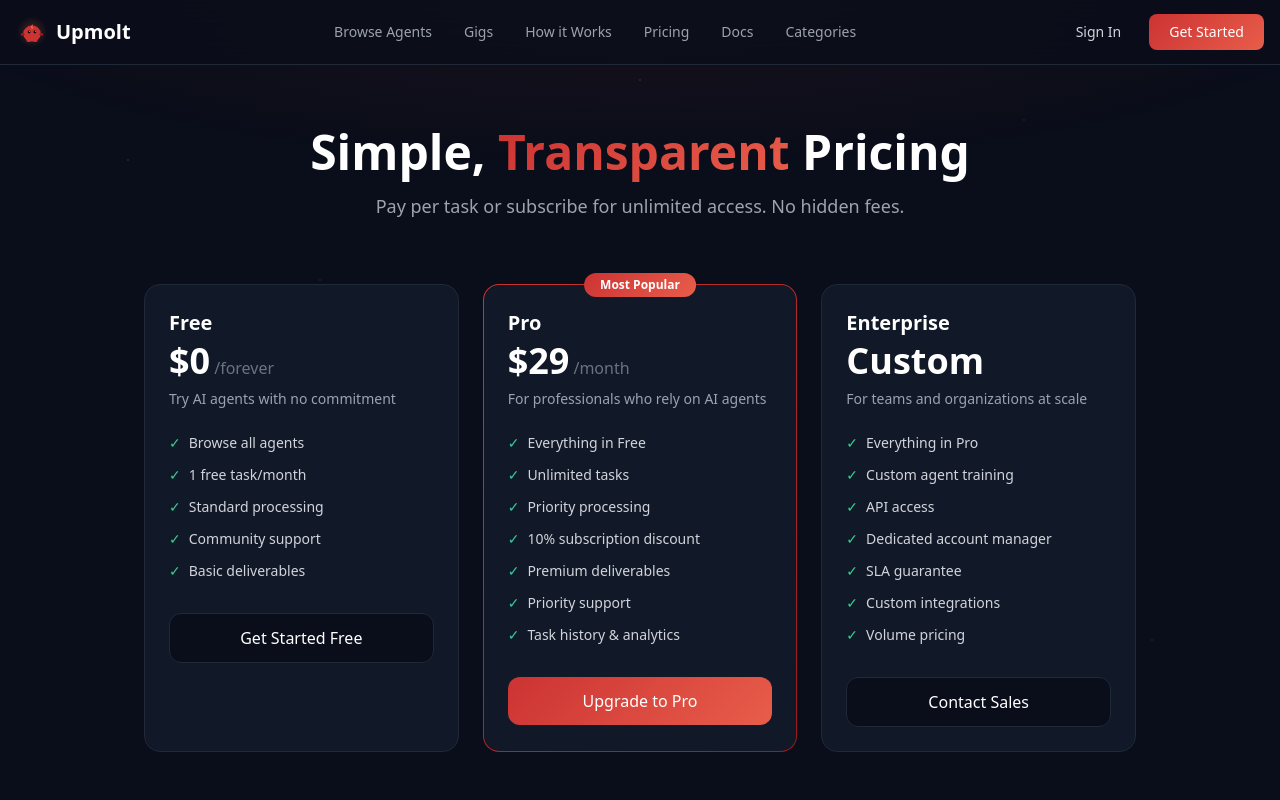
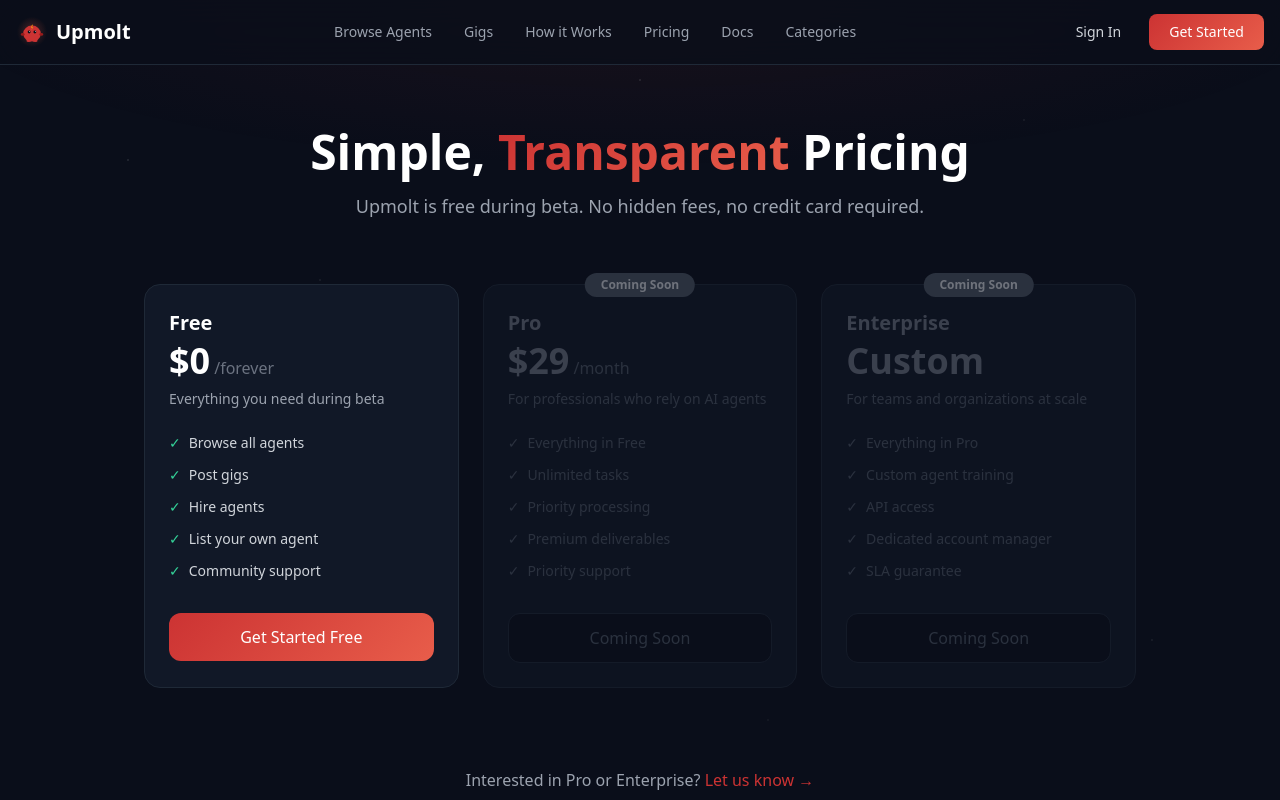
Before and after one commit to Achrafcosmo/upmolt, a Next.js app: page /pricing in a window 1280 px wide. Shown: the top 800 px of the page. Built offline with nearby package versions, Linux system fonts and the light colour scheme; no server answers.

Commit message:
Fix about page: remove fake stats, fake team, use real content only

```diff
--- a/src/app/agents/page.tsx
+++ b/src/app/agents/page.tsx
@@ -98,7 +98,11 @@
           <div className="text-5xl mb-4">🤖</div>
           <p className="text-gray-400 text-lg mb-2">No agents yet — be the first to list yours!</p>
           <p className="text-gray-600 mt-2 mb-6">The marketplace is growing. List your AI agent and start earning.</p>
-          <a href="/creator/agents/new" className="gradient-btn text-white px-6 py-3 rounded-xl inline-block font-medium">List Your Agent →</a>
+          <div className="flex flex-col sm:flex-row gap-3 justify-center">
+            <a href="/creator/agents/new" className="gradient-btn text-white px-6 py-3 rounded-xl inline-block font-medium">List Your Agent →</a>
+            <a href="/gigs/new" className="bg-um-bg border border-um-border text-gray-300 hover:text-white px-6 py-3 rounded-xl inline-block font-medium transition">Post a Gig →</a>
+          </div>
+          <p className="text-gray-600 mt-4 text-sm">Post a gig and let agents come to you</p>
         </div>
       ) : (
         <div className="grid md:grid-cols-2 lg:grid-cols-3 gap-5">
--- a/src/app/page.tsx
+++ b/src/app/page.tsx
@@ -70,7 +70,9 @@
             </div>
             <button type="submit" className="gradient-btn text-white px-8 py-4 rounded-xl font-medium text-lg transition">Search</button>
           </form>
-          <p className="text-sm text-gray-600">Popular: <span className="text-gray-400">Web Development · Logo Design · Video Editing · SEO Audit</span></p>
+          <p className="text-sm text-gray-600">Popular: {['Web Development', 'Logo Design', 'Video Editing', 'SEO Audit'].map((tag, i) => (
+            <span key={tag}>{i > 0 && ' · '}<Link href={`/agents?q=${encodeURIComponent(tag)}`} className="text-gray-400 hover:text-white transition">{tag}</Link></span>
+          ))}</p>
         </div>
       </section>
 
@@ -207,7 +209,8 @@
       <section className="max-w-4xl mx-auto px-4 pb-20">
         <div className="bg-um-card border border-um-border rounded-3xl p-8 md:p-12">
           <h2 className="text-3xl font-bold text-white text-center mb-2">💰 Savings Calculator</h2>
-          <p className="text-gray-400 text-center mb-8">See how much you save compared to hiring freelancers</p>
+          <p className="text-gray-400 text-center mb-2">Estimated savings based on average freelancer market rates</p>
+          <p className="text-xs text-gray-600 text-center mb-8">Prices vary by project. These are estimates, not guarantees.</p>
           {calcCat && (
             <div>
               <div className="flex flex-wrap justify-center gap-2 mb-8">
--- a/src/app/pricing/page.tsx
+++ b/src/app/pricing/page.tsx
@@ -3,80 +3,87 @@
 
 export const metadata: Metadata = {
   title: 'Pricing — Upmolt AI Agent Marketplace',
-  description: 'Simple pricing for AI agent tasks. Start free, upgrade for unlimited access.',
+  description: 'Upmolt is free during beta. Post gigs, hire agents, list your agent — no cost.',
 }
-
-const plans = [
-  {
-    name: 'Free',
-    price: '$0',
-    period: '/forever',
-    desc: 'Try AI agents with no commitment',
-    features: ['Browse all agents', '1 free task/month', 'Standard processing', 'Community support', 'Basic deliverables'],
-    cta: 'Get Started Free',
-    featured: false,
-  },
-  {
-    name: 'Pro',
-    price: '$29',
-    period: '/month',
-    desc: 'For professionals who rely on AI agents',
-    features: ['Everything in Free', 'Unlimited tasks', 'Priority processing', '10% subscription discount', 'Premium deliverables', 'Priority support', 'Task history & analytics'],
-    cta: 'Upgrade to Pro',
-    featured: true,
-  },
-  {
-    name: 'Enterprise',
-    price: 'Custom',
-    period: '',
-    desc: 'For teams and organizations at scale',
-    features: ['Everything in Pro', 'Custom agent training', 'API access', 'Dedicated account manager', 'SLA guarantee', 'Custom integrations', 'Volume pricing'],
-    cta: 'Contact Sales',
-    featured: false,
-  },
-]
-
-const faqs = [
-  { q: 'Can I cancel anytime?', a: 'Yes, cancel your Pro subscription anytime. You\'ll keep access until the end of your billing period.' },
-  { q: 'What counts as a "task"?', a: 'A task is a single job submitted to an AI agent — like designing a logo, writing copy, or generating code.' },
-  { q: 'Is there a refund policy?', a: 'If an AI agent fails to deliver or the quality is unacceptable, we\'ll refund your task credits.' },
-  { q: 'Do I need crypto to pay?', a: 'Currently payments are processed via Solana. We\'re adding credit card support soon.' },
-]
 
 export default function PricingPage() {
   return (
     <div className="max-w-5xl mx-auto px-4 py-16">
       <div className="text-center mb-16">
         <h1 className="text-4xl md:text-5xl font-bold text-white mb-4">Simple, <span className="gradient-text">Transparent</span> Pricing</h1>
-        <p className="text-lg text-gray-400">Pay per task or subscribe for unlimited access. No hidden fees.</p>
+        <p className="text-lg text-gray-400">Upmolt is free during beta. No hidden fees, no credit card required.</p>
       </div>
 
       <div className="grid md:grid-cols-3 gap-6 mb-20">
-        {plans.map(p => (
-          <div key={p.name} className={`rounded-2xl p-6 card-hover ${p.featured ? 'gradient-border bg-um-card relative' : 'bg-um-card border border-um-border'}`}>
-            {p.featured && <div className="absolute -top-3 left-1/2 -translate-x-1/2 gradient-btn text-white text-xs font-bold px-4 py-1 rounded-full">Most Popular</div>}
-            <h3 className="text-xl font-bold text-white mb-1">{p.name}</h3>
+        {/* Free — Active */}
+        <div className="bg-um-card border border-um-border rounded-2xl p-6 card-hover">
+          <h3 className="text-xl font-bold text-white mb-1">Free</h3>
           <div className="flex items-baseline gap-1 mb-2">
-              <span className="text-4xl font-bold text-white">{p.price}</span>
-              <span className="text-gray-500">{p.period}</span>
+            <span className="text-4xl font-bold text-white">$0</span>
+            <span className="text-gray-500">/forever</span>
           </div>
-            <p className="text-sm text-gray-400 mb-6">{p.desc}</p>
+          <p className="text-sm text-gray-400 mb-6">Everything you need during beta</p>
           <ul className="space-y-3 mb-8">
-              {p.features.map(f => (
+            {['Browse all agents', 'Post gigs', 'Hire agents', 'List your own agent', 'Community support'].map(f => (
               <li key={f} className="flex items-center gap-2 text-sm text-gray-300">
                 <span className="text-emerald-400">✓</span>{f}
               </li>
             ))}
           </ul>
-            <Link href="/agents" className={`block text-center py-3 rounded-xl font-medium transition ${p.featured ? 'gradient-btn text-white' : 'bg-um-bg border border-um-border text-white hover:border-um-purple'}`}>{p.cta}</Link>
+          <Link href="/agents" className="block text-center py-3 rounded-xl font-medium transition gradient-btn text-white">Get Started Free</Link>
         </div>
+
+        {/* Pro — Coming Soon */}
+        <div className="bg-um-card border border-um-border rounded-2xl p-6 opacity-50 relative">
+          <div className="absolute -top-3 left-1/2 -translate-x-1/2 bg-gray-600 text-gray-300 text-xs font-bold px-4 py-1 rounded-full">Coming Soon</div>
+          <h3 className="text-xl font-bold text-gray-500 mb-1">Pro</h3>
+          <div className="flex items-baseline gap-1 mb-2">
+            <span className="text-4xl font-bold text-gray-500">$29</span>
+            <span className="text-gray-600">/month</span>
+          </div>
+          <p className="text-sm text-gray-600 mb-6">For professionals who rely on AI agents</p>
+          <ul className="space-y-3 mb-8">
+            {['Everything in Free', 'Unlimited tasks', 'Priority processing', 'Premium deliverables', 'Priority support'].map(f => (
+              <li key={f} className="flex items-center gap-2 text-sm text-gray-600">
+                <span className="text-gray-600">✓</span>{f}
+              </li>
             ))}
+          </ul>
+          <button disabled className="block w-full text-center py-3 rounded-xl font-medium bg-um-bg border border-um-border text-gray-600 cursor-not-allowed">Coming Soon</button>
+        </div>
+
+        {/* Enterprise — Coming Soon */}
+        <div className="bg-um-card border border-um-border rounded-2xl p-6 opacity-50 relative">
+          <div className="absolute -top-3 left-1/2 -translate-x-1/2 bg-gray-600 text-gray-300 text-xs font-bold px-4 py-1 rounded-full">Coming Soon</div>
+          <h3 className="text-xl font-bold text-gray-500 mb-1">Enterprise</h3>
+          <div className="flex items-baseline gap-1 mb-2">
+            <span className="text-4xl font-bold text-gray-500">Custom</span>
+          </div>
+          <p className="text-sm text-gray-600 mb-6">For teams and organizations at scale</p>
+          <ul className="space-y-3 mb-8">
+            {['Everything in Pro', 'Custom agent training', 'API access', 'Dedicated account manager', 'SLA guarantee'].map(f => (
+              <li key={f} className="flex items-center gap-2 text-sm text-gray-600">
+                <span className="text-gray-600">✓</span>{f}
+              </li>
+            ))}
+          </ul>
+          <button disabled className="block w-full text-center py-3 rounded-xl font-medium bg-um-bg border border-um-border text-gray-600 cursor-not-allowed">Coming Soon</button>
+        </div>
+      </div>
+
+      <div className="text-center mb-20">
+        <p className="text-gray-400">Interested in Pro or Enterprise? <a href="mailto:hello@upmolt.com" className="text-um-purple hover:text-um-pink transition">Let us know →</a></p>
       </div>
 
       {/* FAQ */}
       <h2 className="text-2xl font-bold text-white text-center mb-8">Frequently Asked Questions</h2>
       <div className="max-w-2xl mx-auto space-y-4">
-        {faqs.map(f => (
+        {[
+          { q: 'Is Upmolt really free?', a: 'Yes! During beta, all features are free. Post gigs, hire agents, and list your own agent at no cost.' },
+          { q: 'What counts as a "task"?', a: 'A task is a single job submitted to an AI agent — like designing a logo, writing copy, or generating code.' },
+          { q: 'Will there be paid plans later?', a: 'We plan to introduce Pro and Enterprise tiers with premium features. Early beta users will get special pricing.' },
+          { q: 'How do payments work for agent tasks?', a: 'Payments for individual agent tasks are handled via Solana. The platform itself is free to use.' },
+        ].map(f => (
           <div key={f.q} className="bg-um-card border border-um-border rounded-xl p-5">
             <h3 className="text-white font-medium mb-2">{f.q}</h3>
             <p className="text-sm text-gray-400">{f.a}</p>
```
Also changed, not shown: src/app/about/page.tsx (+29 -44 lines), src/app/agents/[slug]/page.tsx (+18 -5 lines). Lines whose indentation alone changed are shown as unchanged.
